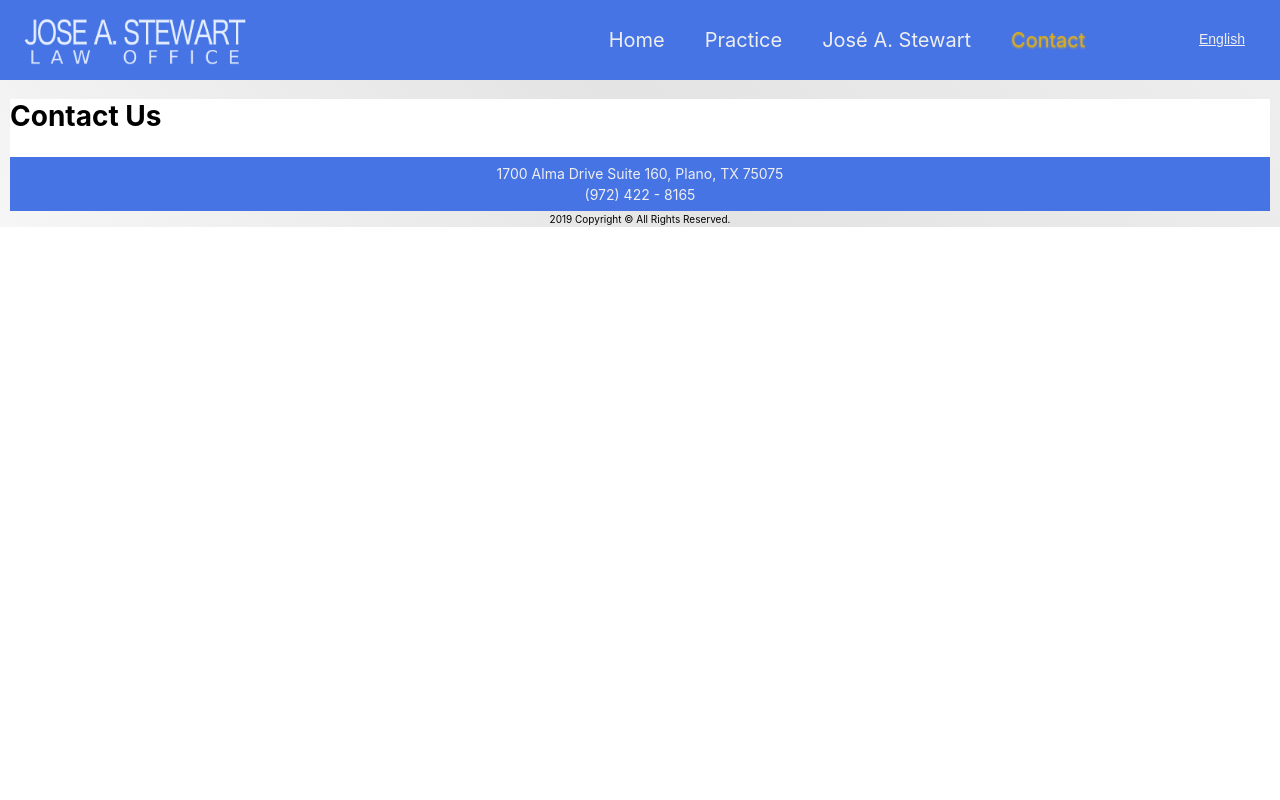
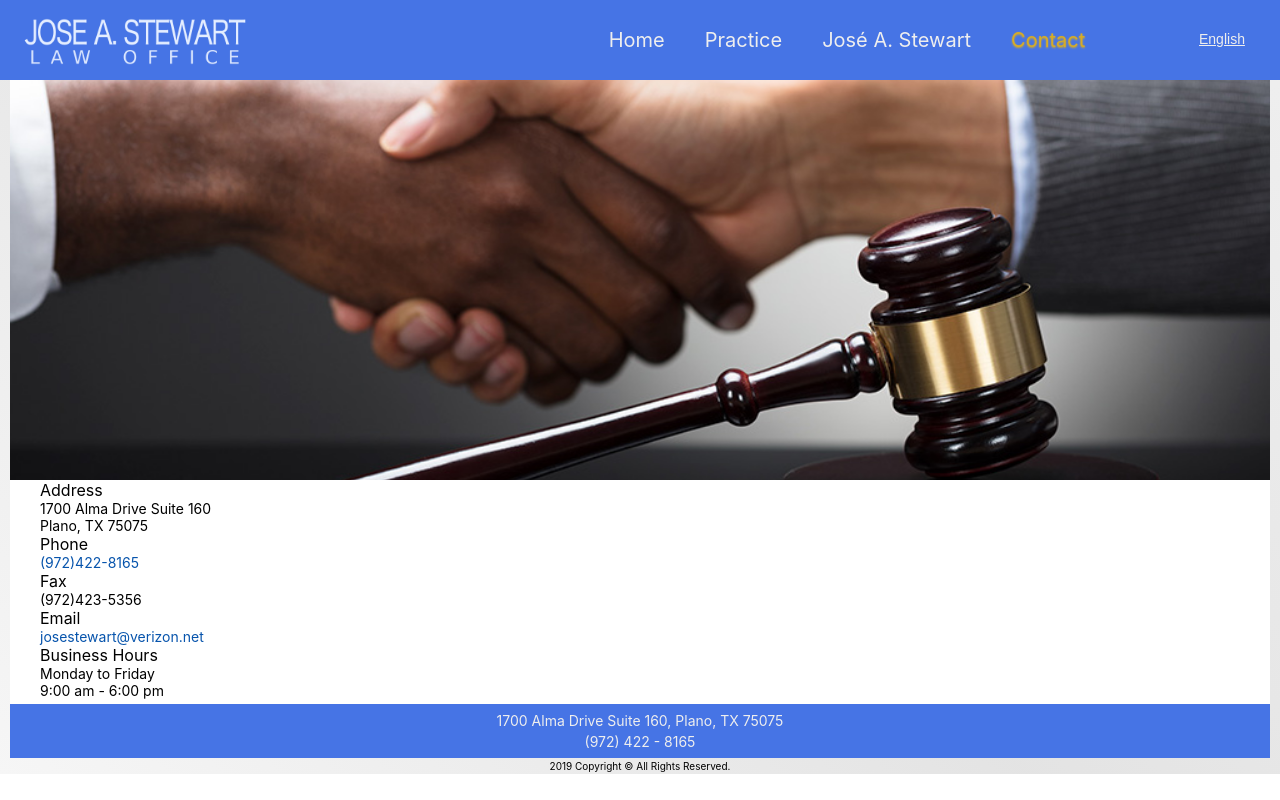
Before and after one commit to linuslin92/joe-law, a React app: page /#/contact in a window 1280 px wide. Built offline with nearby package versions, Linux system fonts and the light colour scheme.

Commit message:
[08-08-2019] Add content and styles to the contactus page.

```diff
--- a/src/App.js
+++ b/src/App.js
@@ -32,7 +32,7 @@ function App() {
             <Route path="/home" render={()=>(<Container><Home bgImg={images('./mallet_high.jpg')} bgImgMin={images('./mallet_low.jpg')} content={CONTENT.home} /></Container>)} />
             <Route path="/practice" render={()=>(<Container><Practice bgImg={images('./justice_high.jpg')} bgImgMin={images('./justice_low.jpg')} content={CONTENT.practice} /></Container>)} />
             <Route path="/bio" render={()=>(<Container><Bio content={CONTENT.bio} /></Container>)} />
-            <Route path="/contact" render={()=>(<Container><Contact content={CONTENT.contactus} /></Container>)} />
+            <Route path="/contact" render={()=>(<Container><Contact bgImg={images('./handshake_high.jpg')} bgImgMin={images('./handshake_low.jpg')} content={CONTENT.contactus} /></Container>)} />
             <Route path="/" exact render={()=><Redirect to="/home"></Redirect>} />
             <Route render={()=>(<Container><PageNotFound content={CONTENT.pageNotFound} /></Container>)} />
           </Switch>
--- a/src/components/bio/bio.js
+++ b/src/components/bio/bio.js
@@ -1,6 +1,7 @@
 import React, { Component, Fragment } from 'react';
 import Helmet from 'react-helmet';
 import './bio.scss';
+import global from '../../src/styles/global.module.scss';
 
 export default class Bio extends Component {
     constructor(props) {
@@ -16,7 +17,14 @@ export default class Bio extends Component {
                 <Helmet>
                     <title>{CONT.title}</title>
                 </Helmet>
-                <h1>About</h1>
+
+                <div className={global.paddingcontainer}>
+                    {
+                        CONT.content.map((c, i)=>
+                            <p className="paragraph" key={`p_${i}`}>{c}</p>
+                        )
+                    }
+                </div>
             </Fragment>
         )
     }
--- a/src/components/common/badges.js
+++ b/src/components/common/badges.js
@@ -1,5 +1,6 @@
 import React, { Component } from 'react';
 import './badges.scss';
+import global from '../../src/styles/global.module.scss';
 
 const image = require.context('../../src/img/badges');
 
@@ -8,7 +9,7 @@ export default class Badges extends Component {
     heading = <h1 className="heading1">{this.props.heading}</h1>;
     render() {
         return (
-            <div className="badge">
+            <div className={`badge ${global.paddingcontainer}`}>
                 { this.props.heading ? this.heading : '' }
                 <ul>
                     {
--- a/src/components/common/navbar.js
+++ b/src/components/common/navbar.js
@@ -58,7 +58,7 @@ class Navbar extends Component {
         let logo = getImage(LOGO.src);
         return (
             <header>
-                <div className={global.container}>
+                <div className={`${global.container}`}>
                     <div className="logo">
                         <Link to={LOGO.path}>
                             <img className="logo_img" src={logo} alt={LOGO.alt} />
--- a/src/components/contactus/contactus.js
+++ b/src/components/contactus/contactus.js
@@ -1,5 +1,8 @@
 import React, { Component, Fragment } from 'react';
+import styles from './contactus.scss';
+import global from '../../src/styles/global.module.scss';
 import Helmet from 'react-helmet';
+import Hero from '../common/hero';
 
 export default class Contact extends Component {
     constructor(props) {
@@ -10,12 +13,44 @@ export default class Contact extends Component {
     }
     render() {
         const CONT = this.state.content;
+        let addr2 = <div>{CONT.address2}</div>;
         return (
             <Fragment>
                 <Helmet>
                     <title>{CONT.title}</title>
                 </Helmet>
-                <h1>{CONT.title}</h1>
+                <Hero src={ this.props.bgImg } srcmin={ this.props.bgImgMin } />
+                <div className={global.paddingcontainer}>
+                    <div className={global.formRow}>
+                        <label className={global.label}>Address</label>
+                        <div>{CONT.address1}</div>
+                        {addr2.length && addr2}
+                        <div>{CONT.city}, {CONT.state} {CONT.zipcode}</div>
+                    </div>
+                    <div className={global.formRow}>
+                        <label className={global.label}>Phone</label>
+                        <div><a className={global.link} href={`tel:+1${CONT.phone}`}>{CONT.phone}</a></div>
+                    </div>
+                    <div className={global.formRow}>
+                        <label className={global.label}>Fax</label>
+                        <div>{CONT.fax}</div>
+                    </div>
+                    <div className={global.formRow}>
+                        <label className={global.label}>Email</label>
+                        <div><a className={global.link} href={`mailto:{CONT.email}`} target="_blank">{CONT.email}</a></div>
+                    </div>
+                    <div className={global.formRow}>
+                        <label className={global.label}>Business Hours</label>
+                        {
+                            CONT.hours.map((hr)=>(
+                                <div>
+                                    <div>{hr.begin} to {hr.end}</div>
+                                    <div>{hr.open} - {hr.close}</div>
+                                </div>
+                            ))
+                        }
+                    </div>
+                </div>
             </Fragment>
         )
     }
--- a/src/components/contactus/contactus.scss
+++ b/src/components/contactus/contactus.scss
@@ -0,0 +1,4 @@
+@import '../../src/styles/variables.scss';
+.display-card {
+    background-color: $gray;
+}
--- a/src/components/home/home.js
+++ b/src/components/home/home.js
@@ -9,6 +9,7 @@ import Hero from '../common/hero';
 import Badges from '../common/badges';
 
 import './home.scss';
+import global from '../../src/styles/global.module.scss';
 
 export default class Home extends Component {
     constructor(props) {
@@ -25,19 +26,12 @@ export default class Home extends Component {
                     <title>{CONT.title}</title>
                 </Helmet>
                 <Hero src={ this.props.bgImg } srcmin={ this.props.bgImgMin } />
-                <div>
+                <div className={global.paddingcontainer}>
                     <h2>{CONT.intro.heading}</h2>
                     <q>{CONT.intro.quotation}</q>
                     <span> - {CONT.intro.author}</span>
                 </div>
-                <div>
-                    {
-                        CONT.intro.content.map((c, i)=>
-                            <p className="paragraph" key={`p_${i}`}>{c}</p>
-                        )
-                    }
-                </div>
-                <Badges array={ badges } />
+                <Badges array={ badges } className={global.paddingcontainer} />
                 {/* <Badges array={ affiliates } heading="Media Affliates" /> */}
             </Fragment>
         )
--- a/src/content/en/content.json
+++ b/src/content/en/content.json
@@ -33,13 +33,7 @@
         "intro": {
             "heading": "Over 30 Years of Experience",
             "quotation": "When it comes to justice, I create a legal strategy an follow it to the end.",
-            "author": "José A. Stewart",
-            "content": [
-                "My name is José A. Stewart, and for over 30 years, my law office has helped Texans from all walks of life seek justice and equality.",
-                "My law office does not follow the big law firm business ideal, for a reason. I provide my clients with one on one attention, in order to develop a deeper understanding of their case. This way I can create a relationship with my clients that lasts a lifetime.",
-                "My plan is to be more accessible so that I can facilitate client communication which is an essential component in successfully reaching the objective.",
-                "My law office is committed to providing those who seek my legal assistance, a firm and attentive legal strategy that achieves results. It's important to me as your representative that I stay on top of the objective."
-            ]
+            "author": "José A. Stewart"
         }
     },
     "practice": {
@@ -200,13 +194,35 @@
         }
     },
     "bio": {
-        "title": "About José A. Stewart"
+        "title": "About José A. Stewart",
+        "content": [
+            "My name is José A. Stewart, and for over 30 years, my law office has helped Texans from all walks of life seek justice and equality.",
+            "My law office does not follow the big law firm business ideal, for a reason. I provide my clients with one on one attention, in order to develop a deeper understanding of their case. This way I can create a relationship with my clients that lasts a lifetime.",
+            "My plan is to be more accessible so that I can facilitate client communication which is an essential component in successfully reaching the objective.",
+            "My law office is committed to providing those who seek my legal assistance, a firm and attentive legal strategy that achieves results. It's important to me as your representative that I stay on top of the objective."
+        ]
     },
     "contactus": {
         "title": "Contact Us",
-        "Phone": "(972) 422 - 8165"
+        "phone": "(972)422-8165",
+        "fax": "(972)423-5356",
+        "email": "josestewart@verizon.net",
+        "address1": "1700 Alma Drive Suite 160",
+        "address2": "",
+        "city": "Plano",
+        "state": "TX",
+        "zipcode": "75075",
+        "hours": [
+            {
+                "begin": "Monday",
+                "end": "Friday",
+                "open": "9:00 am",
+                "close": "6:00 pm"
+            }
+        ]
     },
     "pageNotFound": {
-        "title": "404 - Page Not Found"
+        "title": "404 - Page Not Found",
+        "message": "Please check URL and try again."
     }
 }
--- a/src/src/styles/global.module.scss
+++ b/src/src/styles/global.module.scss
@@ -23,6 +23,20 @@
     font-size: $text;
 }
 
+.link {
+    text-decoration: none;
+    transition: color 500ms ease-in-out 50ms;
+    &,
+    &:active,
+    &:focus,
+    &:visited {
+        color: $blue;
+    }
+    &:hover {
+        color: $badass;
+    }
+}
+
 .whitebackground {
     background-color: $white;
 }
@@ -31,22 +45,24 @@
     padding-bottom: .5rem;
 }
 
+/* FORM */
+.formrow {
+    margin-bottom: 2.5rem;
+}
+.paddingcontainer {
     @media (min-width:1200px) {
-    .inner_container {
-        @media (min-width:1200px) {
-            padding: 3rem;
+        padding: 0 3rem;
     }
     @media (max-width:1199px) and (min-width:1024px) {
-            padding: 2.5rem;
+        padding: 0 2.5rem;
     }
     @media (max-width:1023px) and (min-width:768px) {
-            padding: 2rem;
+        padding: 0 2rem;
     }
     @media (max-width:767px) and (min-width:640px) {
-            padding: 1.5rem;
+        padding: 0 1.5rem;
     }
     @media (max-width:639px) and (min-width:320px) {
-            padding: 0rem;
+        padding: 0 0rem;
     }
 }
-}
```
Also changed, not shown: src/src/img/handshake_high.jpg (added), src/src/img/handshake_low.jpg (added). Lines whose indentation alone changed are shown as unchanged.
